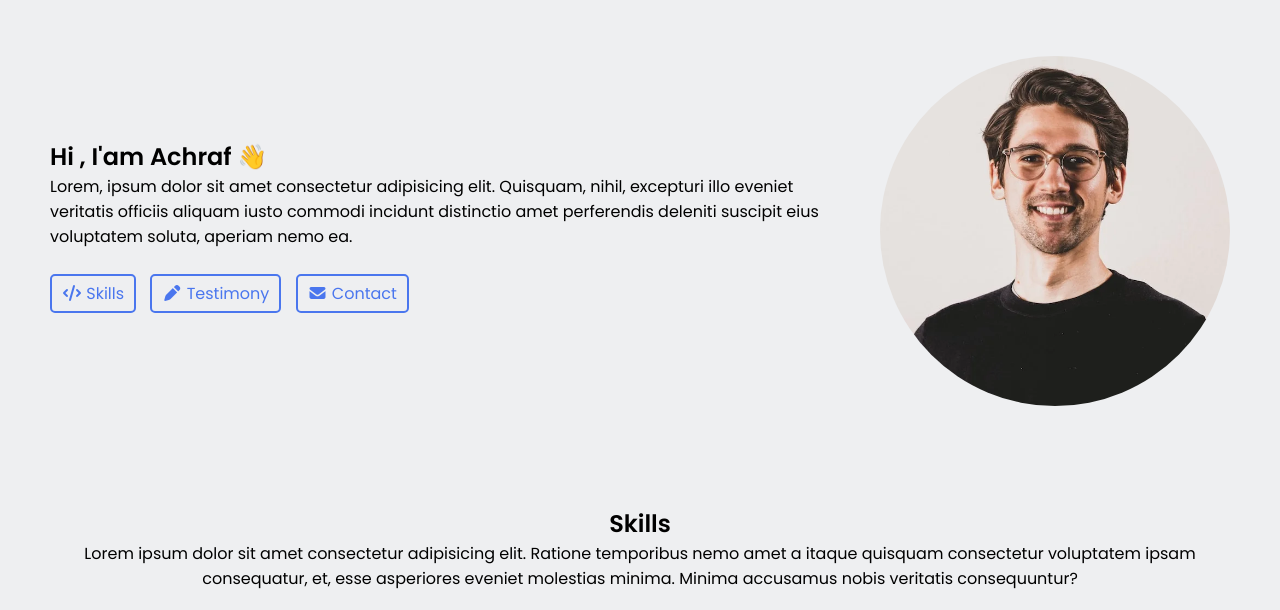
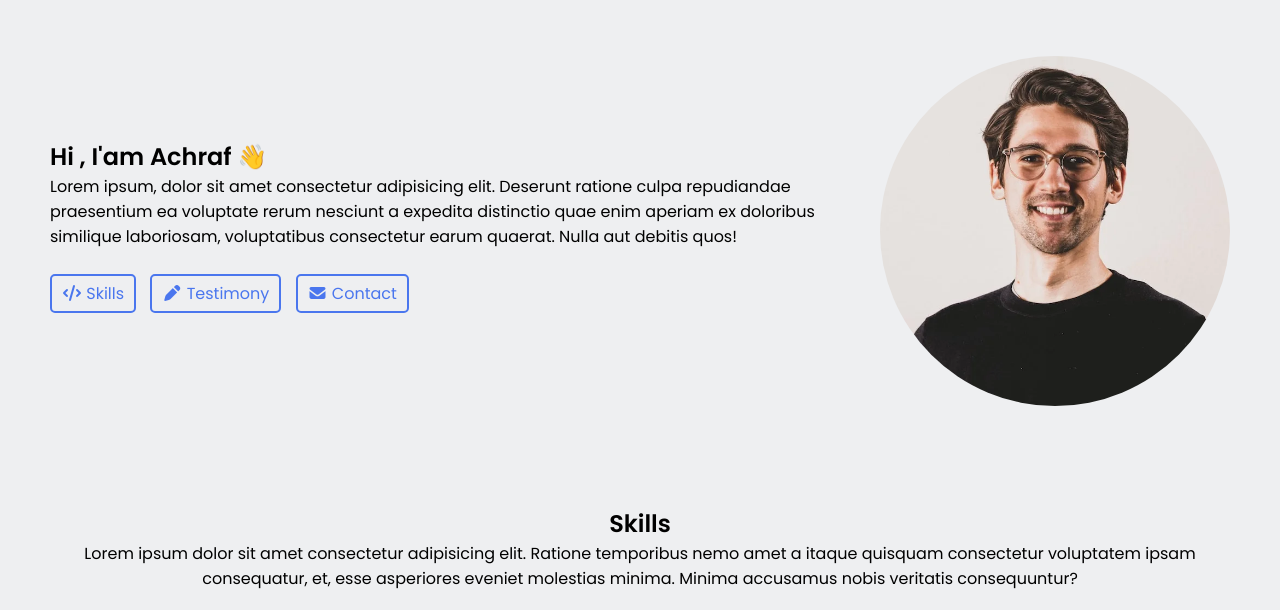
Before and after one commit to A-karkaih/html-css-portfolio, a plain HTML site: page index.html in a window 1280 px wide. Shown: the part 74-684 px from the top of the page. Drawn offline with Linux system fonts and the light colour scheme.

Commit message:
Personal Portfolio (HTML & CSS)

```diff
--- a/index.html
+++ b/index.html
@@ -48,10 +48,11 @@
         <div class="text">
           <h2>Hi , I'am Achraf 👋</h2>
           <p>
-            Lorem, ipsum dolor sit amet consectetur adipisicing elit. Quisquam,
-            nihil, excepturi illo eveniet veritatis officiis aliquam iusto
-            commodi incidunt distinctio amet perferendis deleniti suscipit eius
-            voluptatem soluta, aperiam nemo ea.
+            Lorem ipsum, dolor sit amet consectetur adipisicing elit. Deserunt
+            ratione culpa repudiandae praesentium ea voluptate rerum nesciunt a
+            expedita distinctio quae enim aperiam ex doloribus similique
+            laboriosam, voluptatibus consectetur earum quaerat. Nulla aut
+            debitis quos!
           </p>
 
           <div class="links">
@@ -139,7 +140,6 @@
         <h2>Contact</h2>
 
         <div class="group">
-
           <div class="text">
             Lorem ipsum dolor sit amet consectetur adipisicing elit. Provident
             animi possimus consequatur qui, labore amet atque odio dolorum est
```
